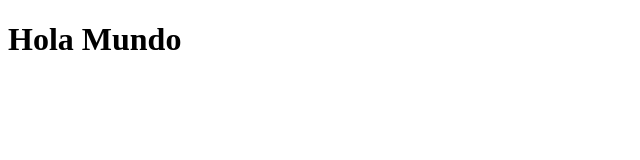
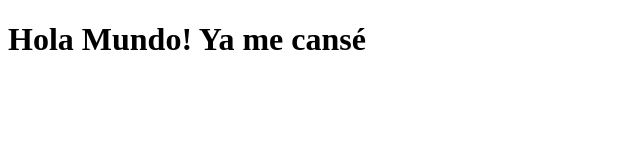
Before and after one commit to RodrigoCruz3008/coursera, a plain HTML site: page site/index.html in a window 1280 px wide. Shown: the whole page, without its empty margins (0-640 px from the left). Drawn offline with Linux system fonts and the light colour scheme.

Commit message:
Pequeño cambio a la página.

```diff
--- a/site/index.html
+++ b/site/index.html
@@ -4,6 +4,6 @@
 	<title>Hello World!</title>
 </head>
 <body>
-<h1>Hola Mundo</h1>
+<h1>Hola Mundo! Ya me cansé</h1>
 </body>
 </html>
```
